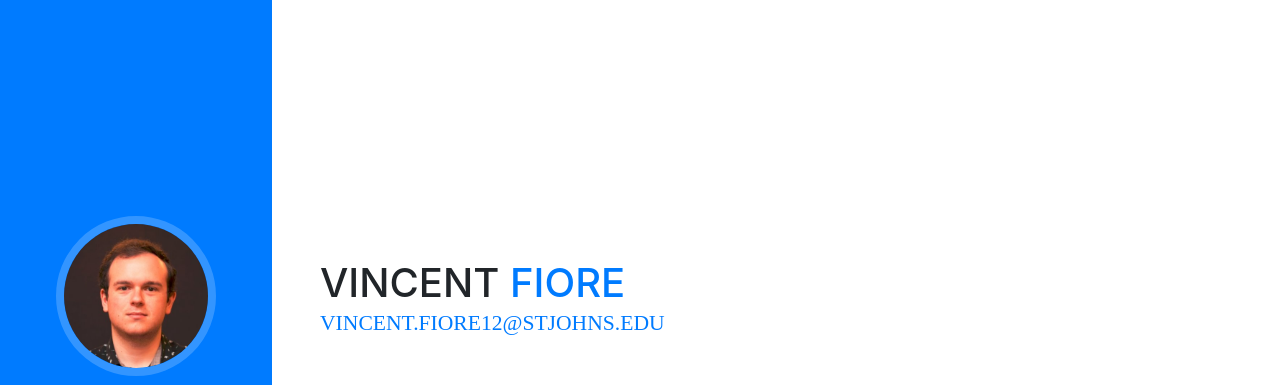
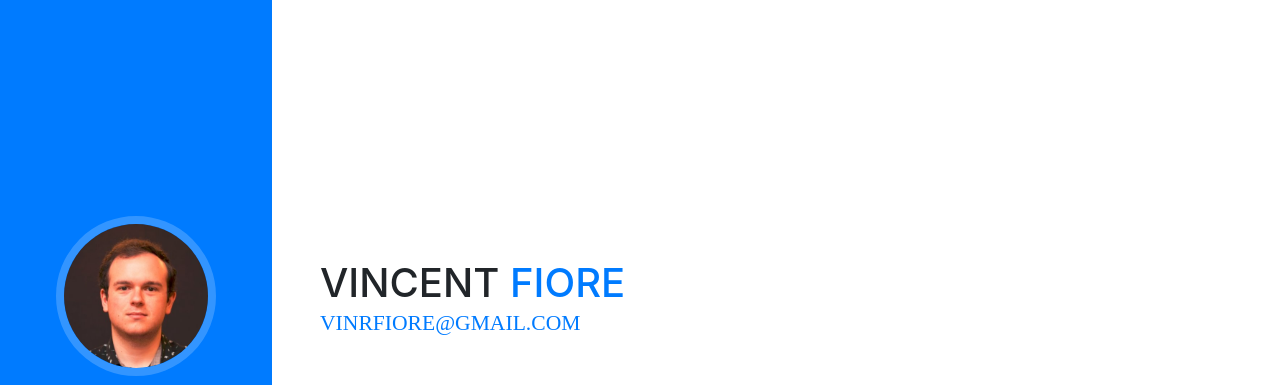
Before and after one commit to vinnyfiore/vinnyfiore.github.io, a website with bundled scripts: page index.html in a window 1280 px wide. Shown: the top 385 px of the page. Built offline with nearby package versions, Linux system fonts and the light colour scheme; a web font is replaced by a local one.

Commit message:
Update index.html
Updated email address

```diff
--- a/index.html
+++ b/index.html
@@ -66,7 +66,7 @@
             <span class="text-primary">Fiore</span>
           </h1>
           <div class="subheading mb-5">
-            <a href="mailto:vincent.fiore12@stjohns.edu">vincent.fiore12@stjohns.edu</a>
+            <a href="mailto:vincent.fiore12@stjohns.edu">vinrfiore@gmail.com</a>
           </div>
           <p class="mb-5">Software Developer. MS in Computer Science. Swift, Java, Python. Passionate about backend programming, machine learning, text analytics, and mobile development. Published on the App Store. <a href="Resume.pdf">Download my Resume.</a></p>
           <ul class="list-inline list-social-icons mb-0">
```
